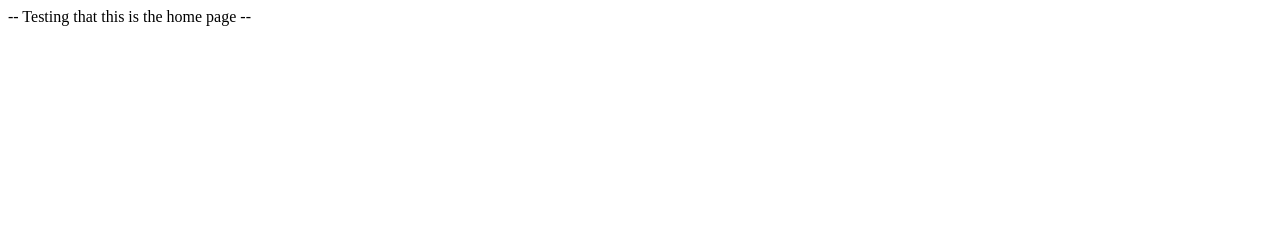
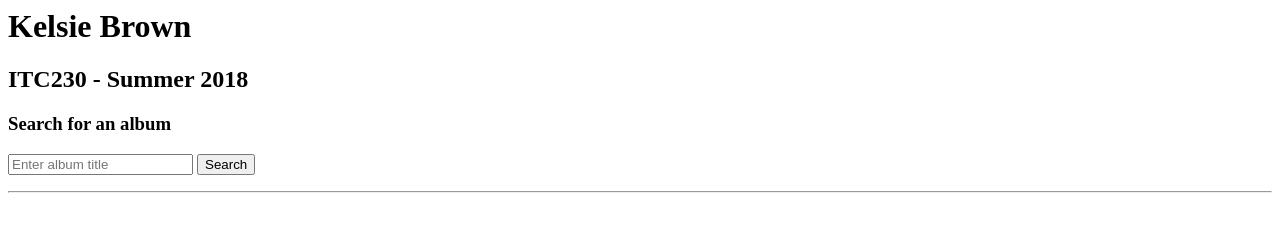
Before and after one commit to kelsiebrown/itc230, a website: page public/home.html in a window 1280 px wide. Drawn offline with Linux system fonts and the light colour scheme.

Commit message:
Add assignment 3 files

```diff
--- a/public/home.html
+++ b/public/home.html
@@ -1 +1,20 @@
--- Testing that this is the home page --
+<html>
+<head>
+<title>Kelsie Brown || ITC230 || Home Page</title>
+</head>
+
+<body>
+    <h1>Kelsie Brown</h1>
+    <h2>ITC230 - Summer 2018</h2>
+
+    <h3>Search for an album</h3>
+
+    <form action="/get" method="post">
+        <input type="text" name="title" placeholder="Enter album title" maxlength="200" required>
+        <button>Search</button>
+    </form>
+
+    <hr>
+
+</body>
+</html>
```
